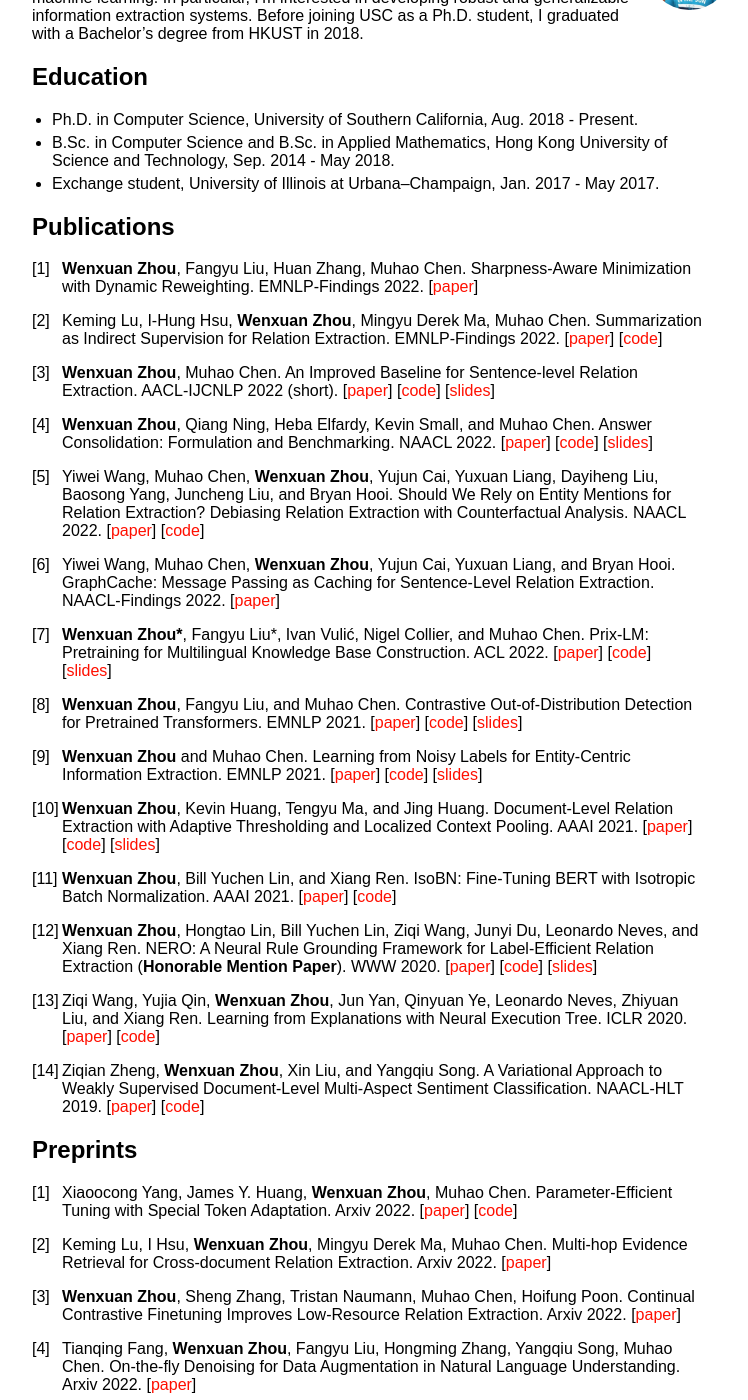
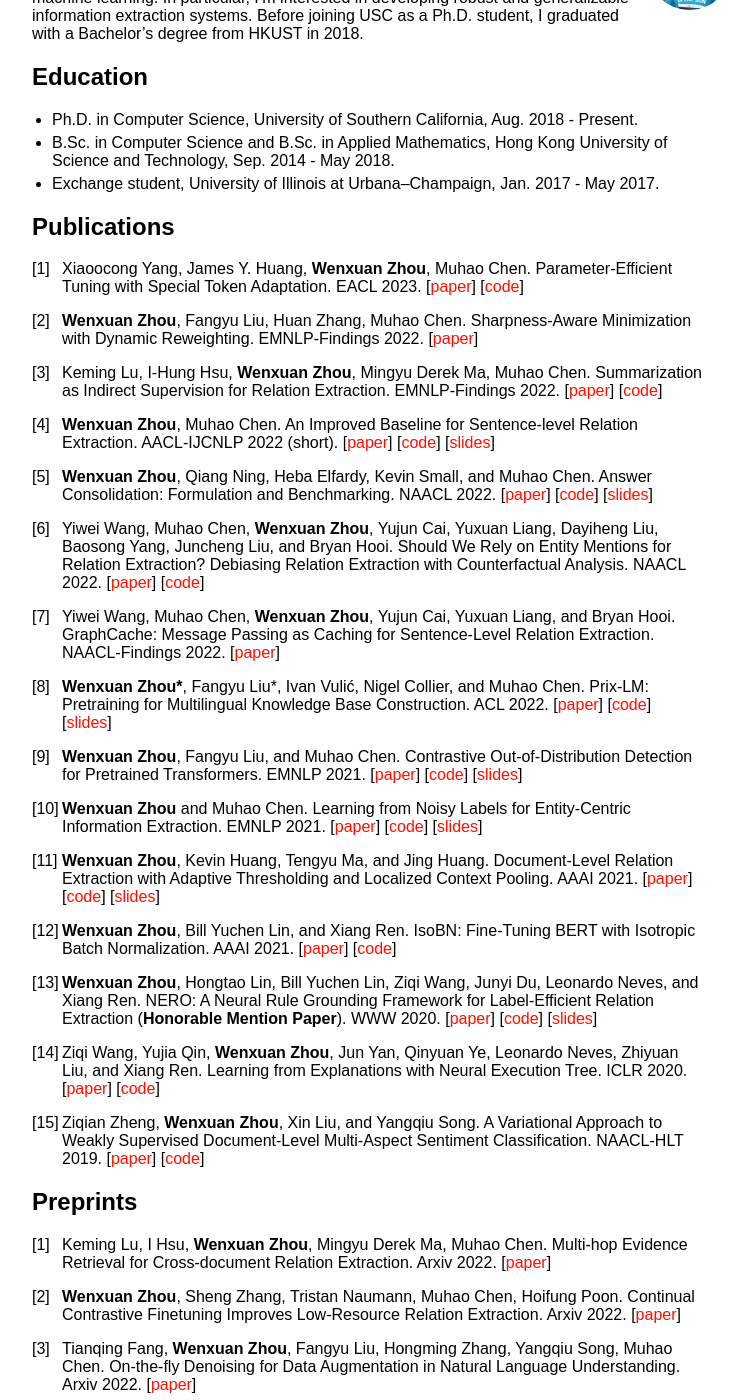
Before and after one commit to wzhouad/wzhouad.github.io, a Jekyll site: the page built from index.md, in a window 1280 px wide and 1400 px high, scrolled down 243 px. Shown: the whole window, without its empty margins (258-1006 px from the left). Built offline with Jekyll 4.4.1, drawn with Linux system fonts in a browser that asks for light colours; our own code applies the rules of GitHub Pages for plain Markdown files; some of the changed lines change nothing that is shown.

Commit message:
Update index.md

```diff
--- a/index.md
+++ b/index.md
@@ -14,6 +14,8 @@ I'm a final-year Ph.D. candidate at University of Southern California working wi
 * Exchange student, University of Illinois at Urbana–Champaign, Jan. 2017 - May 2017.
 
 ## Publications
+
+1. Xiaoocong Yang, James Y. Huang, **Wenxuan Zhou**, Muhao Chen. Parameter-Efficient Tuning with Special Token Adaptation. EACL 2023. \[[paper](https://arxiv.org/abs/2210.04382)\] \[[code](https://github.com/luka-group/PASTA)\]
 
 1. **Wenxuan Zhou**, Fangyu Liu, Huan Zhang, Muhao Chen. Sharpness-Aware Minimization with Dynamic Reweighting. EMNLP-Findings 2022. \[[paper](https://arxiv.org/abs/2112.08772)]
 
@@ -44,7 +46,6 @@ I'm a final-year Ph.D. candidate at University of Southern California working wi
 1. Ziqian Zheng, **Wenxuan Zhou**, Xin Liu, and Yangqiu Song. A Variational Approach to Weakly Supervised Document-Level Multi-Aspect Sentiment Classification. NAACL-HLT 2019. \[[paper](https://aclanthology.org/N19-1036/)\] \[[code](https://github.com/HKUST-KnowComp/VWS-DMSC)\]
 
 ## Preprints
-1. Xiaoocong Yang, James Y. Huang, **Wenxuan Zhou**, Muhao Chen. Parameter-Efficient Tuning with Special Token Adaptation. Arxiv 2022. \[[paper](https://arxiv.org/abs/2210.04382)\] \[[code](https://github.com/luka-group/PASTA)\]
 
 1. Keming Lu, I Hsu, **Wenxuan Zhou**, Mingyu Derek Ma, Muhao Chen. Multi-hop Evidence Retrieval for Cross-document Relation Extraction. Arxiv 2022. \[[paper](https://arxiv.org/abs/2212.10786)\]
 
```
